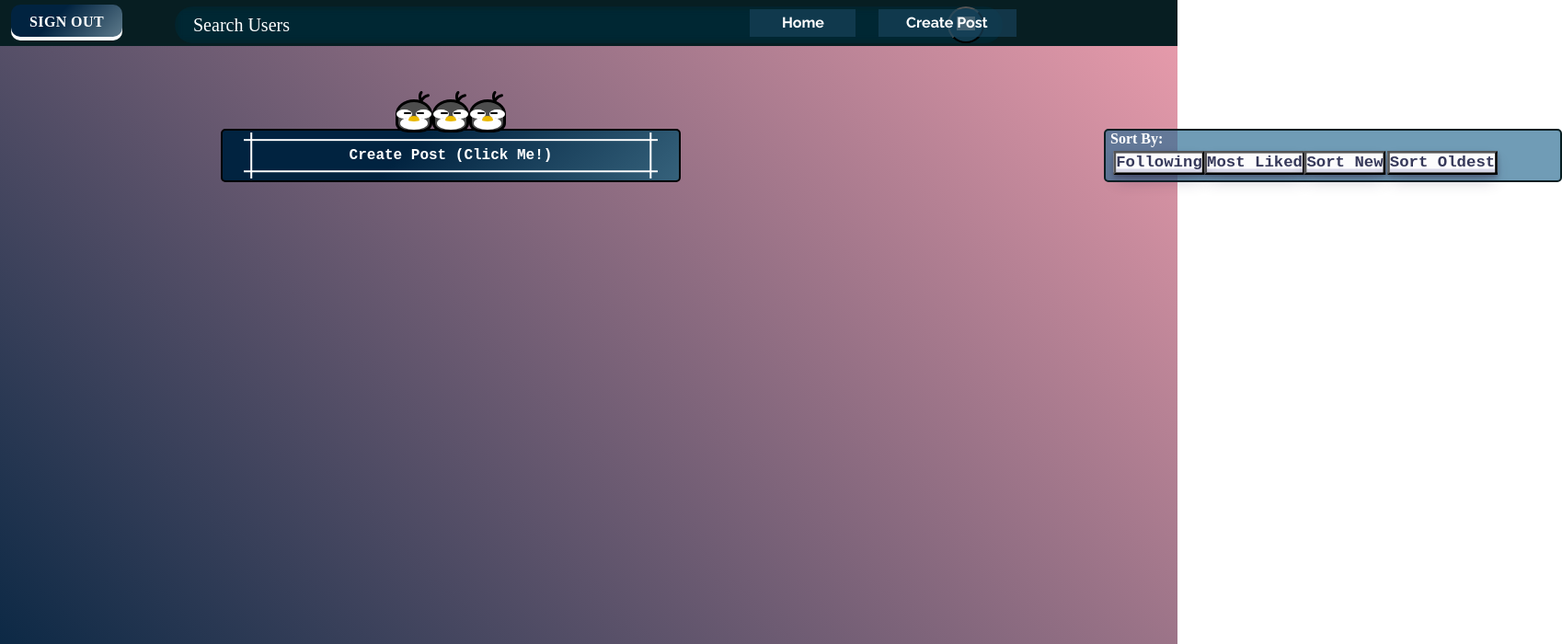
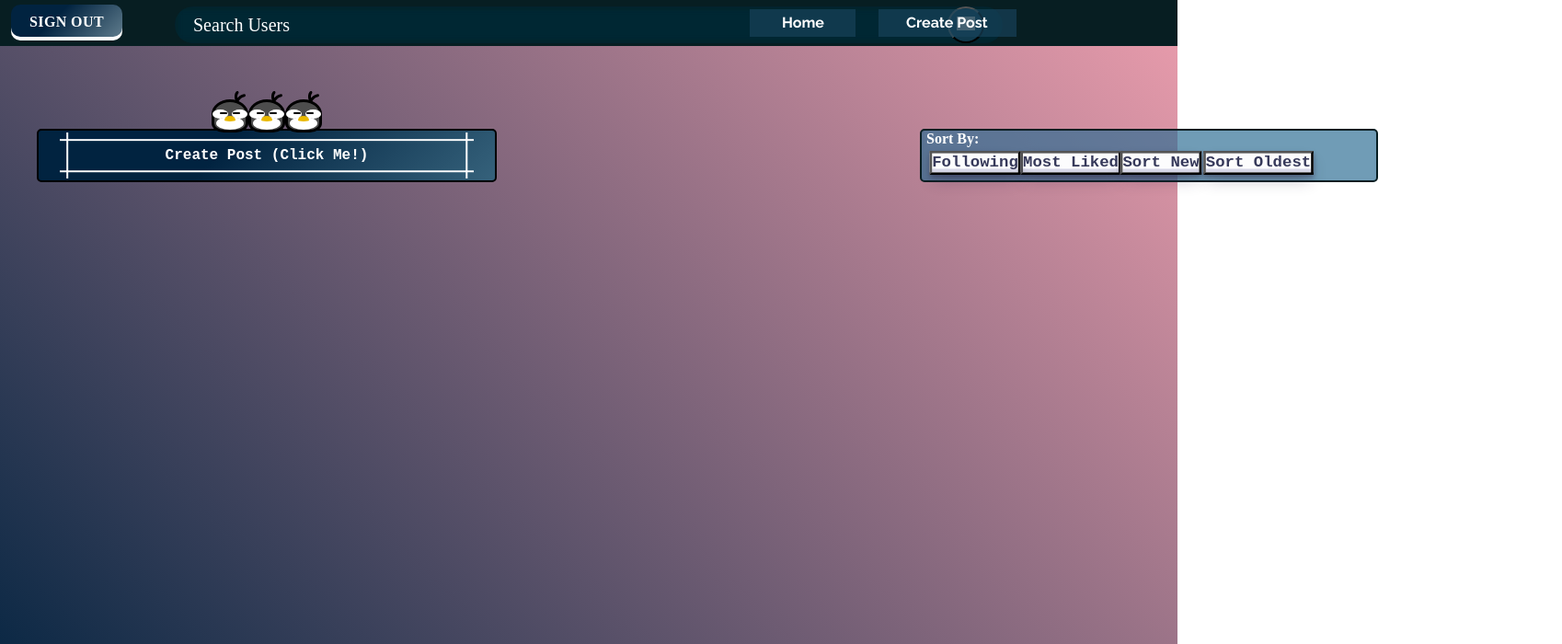
Before and after one commit to daceCS/ReFrame-React, a React (Vite) app in the folder frontend/: page / in a window 1280 px wide. Shown: the top 700 px of the page at 92% size, 1698 px wide, since content can reach past the window. Built offline with nearby package versions, Linux system fonts and the light colour scheme; grey boxes are pictures that could not be loaded.

Commit message:
Update Feed.css

```diff
--- a/frontend/src/css/Feed.css
+++ b/frontend/src/css/Feed.css
@@ -377,7 +377,7 @@ a:visited {
   border: 2px solid black;
   color: white;
   padding: 0 10px;
-  left: -150px;
+  left: -350px;
   top: 50px;
 }
 
@@ -804,7 +804,7 @@ a:visited {
   border-radius: 5px;
   color: white;
   border: 2px solid #071e22;
-  left: 1200px;
+  left: 1000px;
   top: 140px;
 }
 #sign-out {
```
